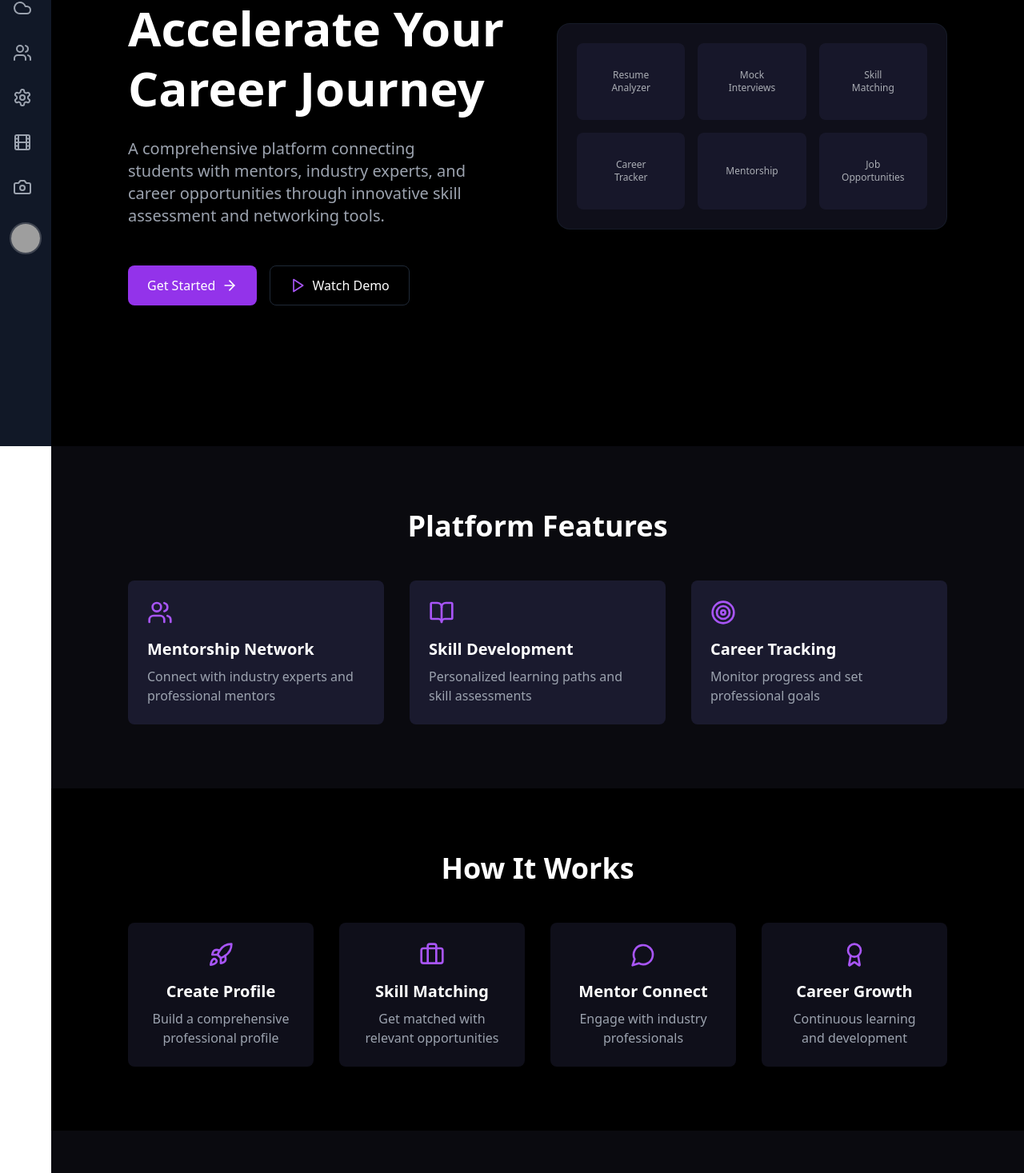
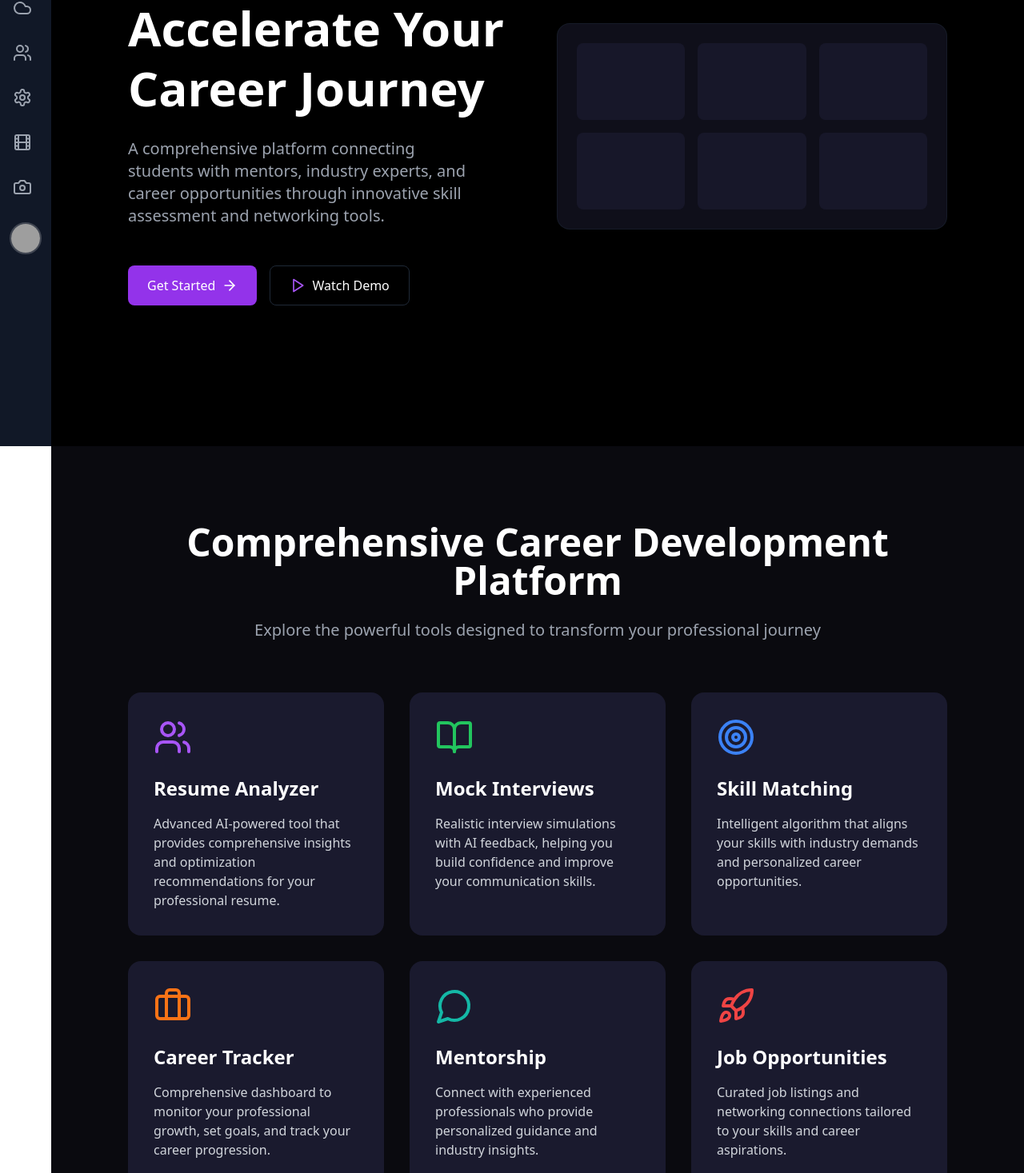
Before and after one commit to Tanmay-Mirgal/AspireLink, a React (Vite) app in the folder frontend/: page / in a window 1280 px wide. Shown: the part 242-1709 px from the top of the page at 80% size. Built offline with nearby package versions, Linux system fonts and the light colour scheme; grey boxes are pictures that could not be loaded.

Commit message:
landing page

```diff
--- a/frontend/src/App.jsx
+++ b/frontend/src/App.jsx
@@ -1,14 +1,19 @@
 import React from 'react';
 import { BrowserRouter as Router, Route, Routes } from 'react-router-dom';
 import Home from './pages/Home/Home';
+import MinimalistSidebar from './components/sidebar/MinimalistSidebar';
+import Footer from './components/Footer/Footer';
 
 
 function App() {
   return (
+    <>
+    <MinimalistSidebar/>
     <Routes>
       <Route path="/" element={<Home />} />
-
     </Routes>
+    <Footer />
+    </>
   );
 }
 
--- /dev/null
+++ b/frontend/src/components/Footer/Footer.jsx
@@ -0,0 +1,49 @@
+import React from 'react'
+
+const Footer = () => {
+  return (
+    <div>
+          {/* Footer */}
+      <footer className="bg-black border-t border-gray-800 py-12 px-6 md:px-24">
+        <div className="max-w-6xl mx-auto grid md:grid-cols-4 gap-8">
+          <div>
+            <h3 className="font-bold text-xl mb-4">Platform</h3>
+            <ul className="space-y-2 text-gray-400">
+              <li>Features</li>
+              <li>Pricing</li>
+              <li>About Us</li>
+            </ul>
+          </div>
+          <div>
+            <h3 className="font-bold text-xl mb-4">Resources</h3>
+            <ul className="space-y-2 text-gray-400">
+              <li>Blog</li>
+              <li>Career Guide</li>
+              <li>Support</li>
+            </ul>
+          </div>
+          <div>
+            <h3 className="font-bold text-xl mb-4">Community</h3>
+            <ul className="space-y-2 text-gray-400">
+              <li>Mentors</li>
+              <li>Students</li>
+              <li>Companies</li>
+            </ul>
+          </div>
+          <div>
+            <h3 className="font-bold text-xl mb-4">Contact</h3>
+            <ul className="space-y-2 text-gray-400">
+              <li>Email: support@platform.com</li>
+              <li>Phone: +1 (555) 123-4567</li>
+            </ul>
+          </div>
+        </div>
+        <div className="text-center mt-12 text-gray-500">
+          © 2025 Student-Industry Network Platform. All rights reserved.
+        </div>
+      </footer>
+    </div>
+  )
+}
+
+export default Footer
--- a/frontend/src/components/landingpage/LandingPage.jsx
+++ b/frontend/src/components/landingpage/LandingPage.jsx
@@ -2,7 +2,6 @@ import React from 'react';
 import {
   ArrowRight,
   Play,
-  CheckCircle,
   Users,
   BookOpen,
   Target,
@@ -15,19 +14,34 @@ import {
 const LandingPage = () => {
   const features = [
     {
-      icon: <Users className="text-purple-500" size={32} />,
-      title: "Mentorship Network",
-      description: "Connect with industry experts and professional mentors"
+      icon: <Users className="text-purple-500" size={48} />,
+      title: "Resume Analyzer",
+      description: "Advanced AI-powered tool that provides comprehensive insights and optimization recommendations for your professional resume."
     },
     {
-      icon: <BookOpen className="text-purple-500" size={32} />,
-      title: "Skill Development",
-      description: "Personalized learning paths and skill assessments"
+      icon: <BookOpen className="text-green-500" size={48} />,
+      title: "Mock Interviews",
+      description: "Realistic interview simulations with AI feedback, helping you build confidence and improve your communication skills."
     },
     {
-      icon: <Target className="text-purple-500" size={32} />,
-      title: "Career Tracking",
-      description: "Monitor progress and set professional goals"
+      icon: <Target className="text-blue-500" size={48} />,
+      title: "Skill Matching",
+      description: "Intelligent algorithm that aligns your skills with industry demands and personalized career opportunities."
+    },
+    {
+      icon: <Briefcase className="text-orange-500" size={48} />,
+      title: "Career Tracker",
+      description: "Comprehensive dashboard to monitor your professional growth, set goals, and track your career progression."
+    },
+    {
+      icon: <MessageCircle className="text-teal-500" size={48} />,
+      title: "Mentorship",
+      description: "Connect with experienced professionals who provide personalized guidance and industry insights."
+    },
+    {
+      icon: <Rocket className="text-red-500" size={48} />,
+      title: "Job Opportunities",
+      description: "Curated job listings and networking connections tailored to your skills and career aspirations."
     }
   ];
 
@@ -99,20 +113,12 @@ const LandingPage = () => {
             <div className="bg-[#0F0F1A] rounded-2xl p-6
               border border-gray-800/50 shadow-2xl overflow-hidden">
               <div className="grid grid-cols-3 gap-4 relative z-10">
-                {[
-                  'Resume\nAnalyzer',
-                  'Mock\nInterviews',
-                  'Skill\nMatching',
-                  'Career\nTracker',
-                  'Mentorship',
-                  'Job\nOpportunities'
-                ].map((feature, index) => (
+                {[1,2,3,4,5,6].map((item) => (
                   <div
-                    key={index}
+                    key={item}
                     className="bg-[#1A1A2E] h-24 rounded-lg
-                    opacity-80 flex items-center justify-center text-center p-2"
+                    opacity-80 flex items-center justify-center"
                   >
-                    <span className="text-xs text-gray-300 whitespace-pre-line text-center">{feature}</span>
                   </div>
                 ))}
               </div>
@@ -121,21 +127,29 @@ const LandingPage = () => {
         </div>
       </div>
 
-      {/* Features Section */}
-      <div className="py-20 px-6 md:px-24 bg-[#0A0A0F]">
-        <div className="max-w-6xl mx-auto">
-          <h2 className="text-4xl font-bold text-center mb-12">
-            Platform Features
-          </h2>
-          <div className="grid md:grid-cols-3 gap-8">
+      {/* Feature Details Section */}
+      <div className="py-24 px-6 md:px-24 bg-[#0A0A0F]">
+        <div className="max-w-7xl mx-auto">
+          <div className="text-center mb-16">
+            <h2 className="text-5xl font-bold mb-6">
+              Comprehensive Career Development Platform
+            </h2>
+            <p className="text-xl text-gray-400 max-w-3xl mx-auto">
+              Explore the powerful tools designed to transform your professional journey
+            </p>
+          </div>
+
+          <div className="grid md:grid-cols-2 lg:grid-cols-3 gap-8">
             {features.map((feature, index) => (
               <div
                 key={index}
-                className="bg-[#1A1A2E] p-6 rounded-lg hover:bg-[#2A2A3E] transition"
+                className="bg-[#1A1A2E] p-8 rounded-2xl
+                  transform transition-all duration-300
+                  hover:-translate-y-4 hover:shadow-2xl"
               >
-                <div className="mb-4">{feature.icon}</div>
-                <h3 className="text-xl font-semibold mb-2">{feature.title}</h3>
-                <p className="text-gray-400">{feature.description}</p>
+                <div className="mb-6">{feature.icon}</div>
+                <h3 className="text-2xl font-semibold mb-4">{feature.title}</h3>
+                <p className="text-gray-300">{feature.description}</p>
               </div>
             ))}
           </div>
@@ -188,46 +202,6 @@ const LandingPage = () => {
           </div>
         </div>
       </div>
-
-      {/* Footer */}
-      <footer className="bg-black border-t border-gray-800 py-12 px-6 md:px-24">
-        <div className="max-w-6xl mx-auto grid md:grid-cols-4 gap-8">
-          <div>
-            <h3 className="font-bold text-xl mb-4">Platform</h3>
-            <ul className="space-y-2 text-gray-400">
-              <li>Features</li>
-              <li>Pricing</li>
-              <li>About Us</li>
-            </ul>
-          </div>
-          <div>
-            <h3 className="font-bold text-xl mb-4">Resources</h3>
-            <ul className="space-y-2 text-gray-400">
-              <li>Blog</li>
-              <li>Career Guide</li>
-              <li>Support</li>
-            </ul>
-          </div>
-          <div>
-            <h3 className="font-bold text-xl mb-4">Community</h3>
-            <ul className="space-y-2 text-gray-400">
-              <li>Mentors</li>
-              <li>Students</li>
-              <li>Companies</li>
-            </ul>
-          </div>
-          <div>
-            <h3 className="font-bold text-xl mb-4">Contact</h3>
-            <ul className="space-y-2 text-gray-400">
-              <li>Email: support@platform.com</li>
-              <li>Phone: +1 (555) 123-4567</li>
-            </ul>
-          </div>
-        </div>
-        <div className="text-center mt-12 text-gray-500">
-          © 2025 Student-Industry Network Platform. All rights reserved.
-        </div>
-      </footer>
     </div>
   );
 };
--- a/frontend/src/pages/Home/Home.jsx
+++ b/frontend/src/pages/Home/Home.jsx
@@ -1,16 +1,17 @@
 import LandingPage from '@/components/landingpage/LandingPage';
-import MinimalistSidebar from '@/components/sidebar/MinimalistSidebar';
 import React from 'react';
 
 
 function Home() {
     return (
+        <>
+
         <div className="flex">
-            <MinimalistSidebar />
             <main className="ml-16 flex-grow">
                 <LandingPage />
             </main>
         </div>
+        </>
     );
 }
 
```
